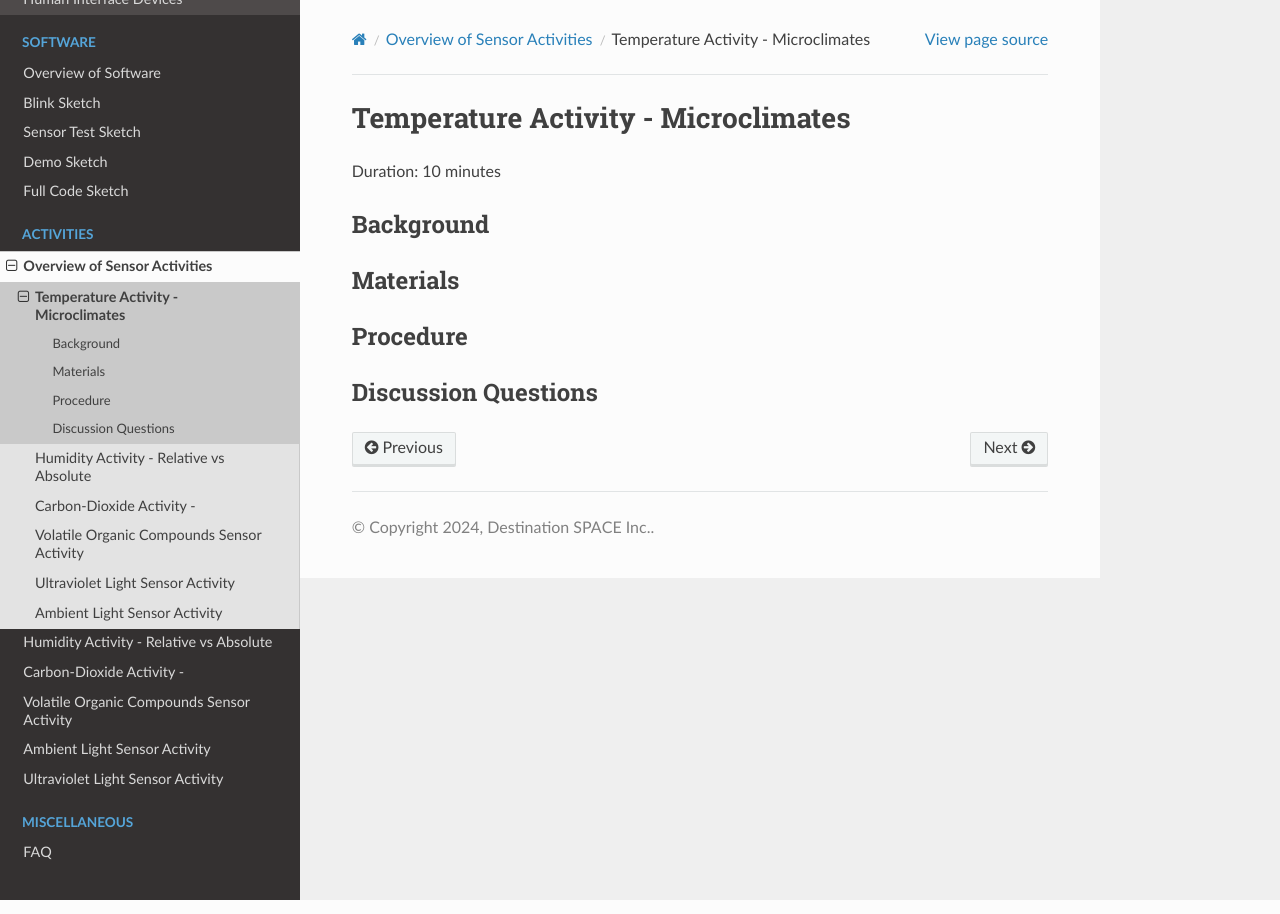
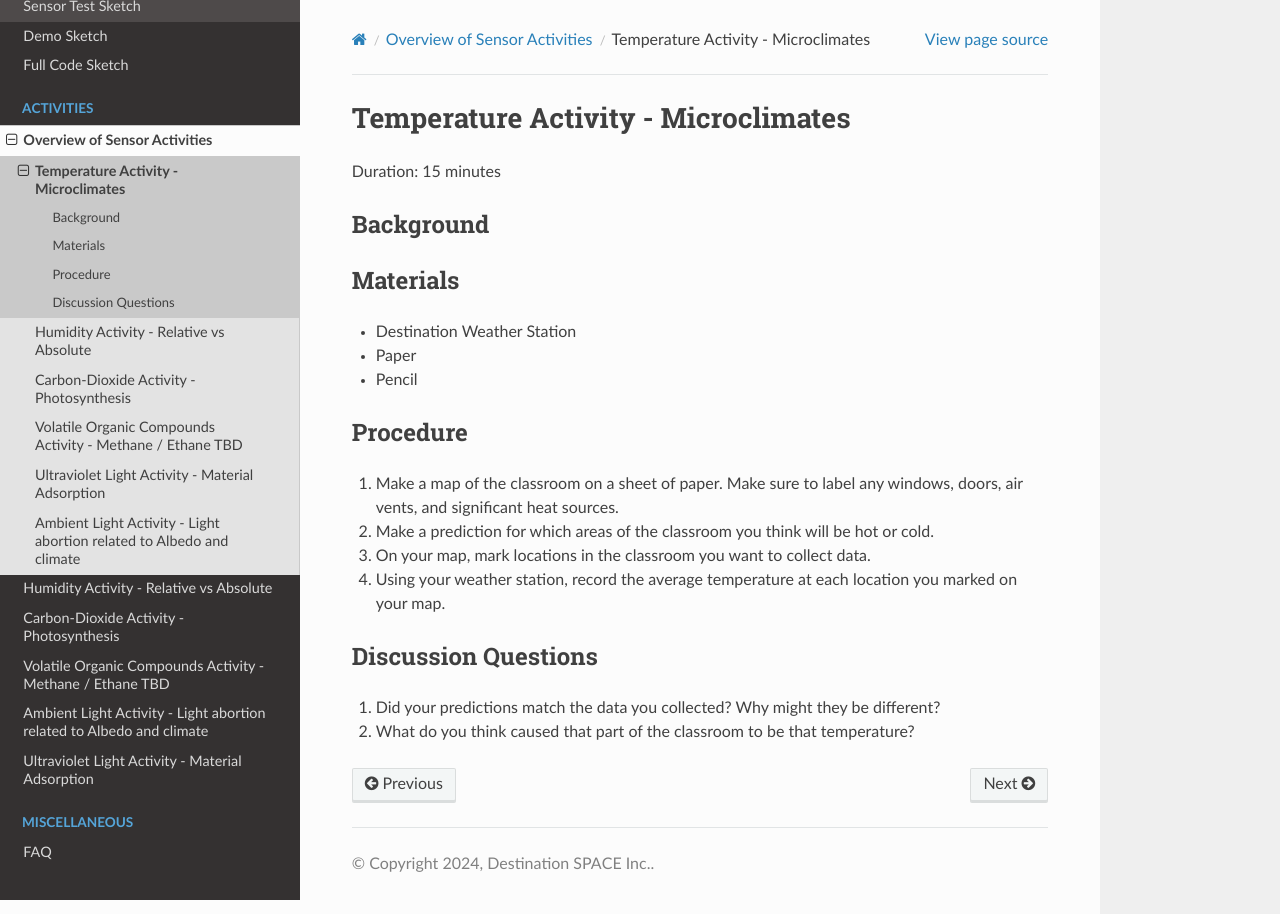
Before and after one commit to Destination-SPACE/DS-Weather-Station-V4.5, a Sphinx documentation site: the page built from docs/activities/temperature.rst, in a window 1280 px wide. Built offline with Sphinx 7.4.7 and the Read the Docs theme 2.0.0, drawn with Linux system fonts in a browser that asks for light colours; pages that are not in the unit, such as notebooks, are missing from menus.

Commit message:
experiments

```diff
--- a/docs/activities/ALS.rst
+++ b/docs/activities/ALS.rst
@@ -13,13 +13,14 @@
 
 .. _als:
 
-Ambient Light Sensor Activity
+Ambient Light Activity - Light abortion related to Albedo and climate
 =============================
 
-Duration: 10 minutes
+Duration: 15 minutes
 
 Background
 ----------
+intensity to luminous flux to radiant flux.
 
 Materials
 ---------
--- a/docs/activities/CO2.rst
+++ b/docs/activities/CO2.rst
@@ -13,10 +13,10 @@
 
 .. _co2:
 
-Carbon-Dioxide Activity -
-==============================
+Carbon-Dioxide Activity - Photosynthesis
+========================================
 
-Duration: 10 minutes
+Duration: 15 minutes
 
 Background
 ----------
--- a/docs/activities/UVA.rst
+++ b/docs/activities/UVA.rst
@@ -13,13 +13,15 @@
 
 .. _uva:
 
-Ultraviolet Light Sensor Activity
-=================================
+Ultraviolet Light Activity - Material Adsorption
+================================================
 
-Duration: 10 minutes
+Duration: 15 minutes
 
 Background
 ----------
+
+
 
 Materials
 ---------
--- a/docs/activities/VOCs.rst
+++ b/docs/activities/VOCs.rst
@@ -13,10 +13,10 @@
 
 .. _vocs:
 
-Volatile Organic Compounds Sensor Activity
-==========================================
+Volatile Organic Compounds Activity - Methane / Ethane TBD
+==========================================================
 
-Duration: 10 minutes
+Duration: 15 minutes
 
 Background
 ----------
--- a/docs/activities/humidity.rst
+++ b/docs/activities/humidity.rst
@@ -16,7 +16,7 @@
 Humidity Activity - Relative vs Absolute
 ========================================
 
-Duration: 10 minutes
+Duration: 15 minutes
 
 Background
 ----------
@@ -24,6 +24,9 @@ Background
 Materials
 ---------
 
+- Destination Weather Station
+- Humidifier
+
 Procedure
 ---------
 
--- a/docs/activities/temperature.rst
+++ b/docs/activities/temperature.rst
@@ -16,16 +16,30 @@
 Temperature Activity - Microclimates
 ====================================
 
-Duration: 10 minutes
+Duration: 15 minutes
 
 Background
 ----------
 
+
+
 Materials
 ---------
+
+- Destination Weather Station
+- Paper
+- Pencil
 
 Procedure
 ---------
 
+1. Make a map of the classroom on a sheet of paper. Make sure to label any windows, doors, air vents, and significant heat sources.
+2. Make a prediction for which areas of the classroom you think will be hot or cold.
+3. On your map, mark locations in the classroom you want to collect data.
+4. Using your weather station, record the average temperature at each location you marked on your map.
+
 Discussion Questions
 --------------------
+
+1. Did your predictions match the data you collected? Why might they be different?
+2. What do you think caused that part of the classroom to be that temperature?
```
Also changed, not shown: 1 other file.
